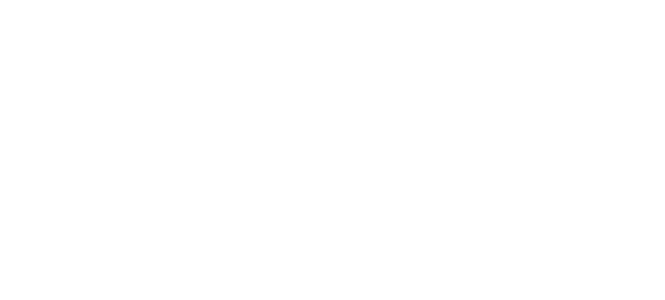
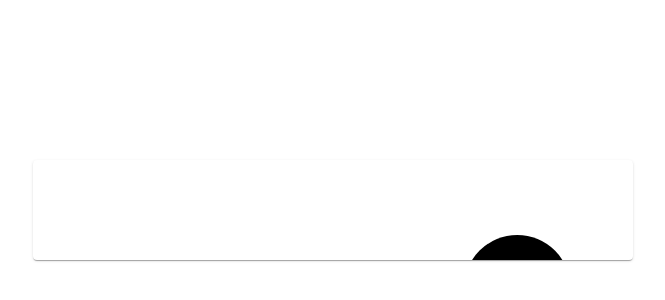
Before and after one commit to IanFlower/Avocado-Frontend, a Vue app: page /AdminHome in a window 1280 px wide. Before the commit this address had no page. Shown: the part 178-478 px from the top of the page, without its empty margins (23-688 px from the left). Built offline with nearby package versions, Linux system fonts and the light colour scheme; what webfontloader would draw is missing.

Commit message:
init commit

```diff
--- a/src/router.js
+++ b/src/router.js
@@ -1,7 +1,8 @@
 import { createRouter, createWebHistory } from "vue-router";
 
 import Login from "./views/Login.vue";
-import StudentHome from "./views/StudentHome.vue"
+import StudentHome from "./views/StudentHome.vue";
+import AdminHome from "./views/AdminHome.vue";
 // import HomePage from "./views/HomePage.vue";
 // import CreateResume from "./views/CreateResume.vue";
 // import AdminPage from "./components/AdminPage.vue"
@@ -10,12 +11,12 @@
 const router = createRouter({
   history: createWebHistory(import.meta.env.BASE_URL),
   routes: [
-  //   {
-  //     path: "/Admin",
-  //     alias: "/AdminPage",
-  //     name: "AdminPage",
-  //     component: AdminPage
-  //   },
+    {
+      path: "/AdminHome",
+      alias: "/AdminHome",
+      name: "AdminHome",
+      component: AdminHome
+    },
     {
       path: "/StudentHome",
       alias: "/StudentHome",
--- /dev/null
+++ b/src/views/AdminHome.vue
@@ -0,0 +1,23 @@
+<script setup>
+import userImg from "../assets/User.svg";
+</script>
+
+<template>
+    <v-container>
+        <v-row>
+            <v-col><v-card class="" height="100" width="75%">
+                <svg width="800px" height="800px" viewBox="0 0 512 512" xmlns="http://www.w3.org/2000/svg">
+                    <circle cx="309.912" cy="82.088" r="34.088" fill="var(--ci-primary-color, #000000)" class="ci-primary"/>
+                    <path fill="var(--ci-primary-color, #000000)" d="M322,143.462l-60.585-20.64L183.8,151.048A24.073,24.073,0,0,0,168,173.6V232h32V179.207l48.811-17.749L158.622,440h33.613l50.082-155.811,7.871,2.568L288,356.079V440h32V354.04a24.068,24.068,0,0,0-2.931-11.493l-37.56-68.861,28.949-88.715,19.27,34.684A24.011,24.011,0,0,0,348.707,232H400V200H353.414Z" class="ci-primary"/>
+                </svg>
+                <v-card-title>Users</v-card-title>
+                <v-card-subtitle><v-divider vertical thickness="20px"></v-divider> Manage Student Worker Permissions/Admins/Professors</v-card-subtitle>
+            </v-card></v-col>
+            <v-col></v-col>
+        </v-row>
+        <v-row>
+            <v-col></v-col>
+            <v-col></v-col>
+        </v-row>
+    </v-container>
+</template>
```
Also changed, not shown: src/assets/User.svg (added).
